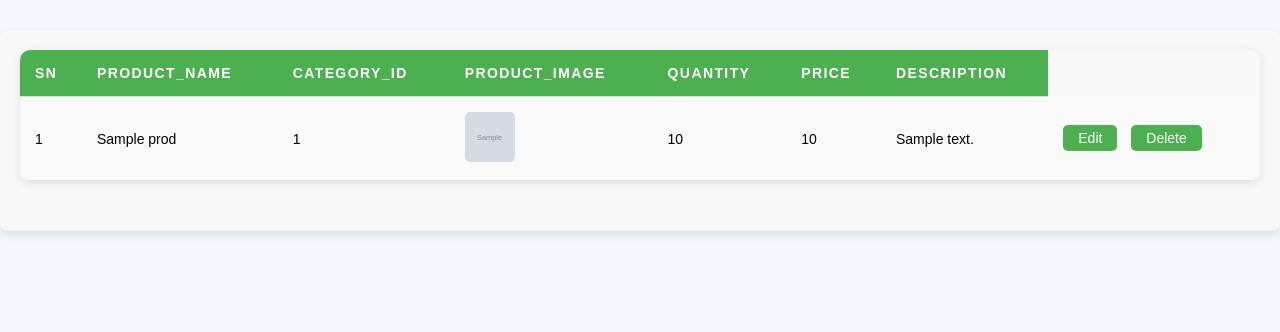
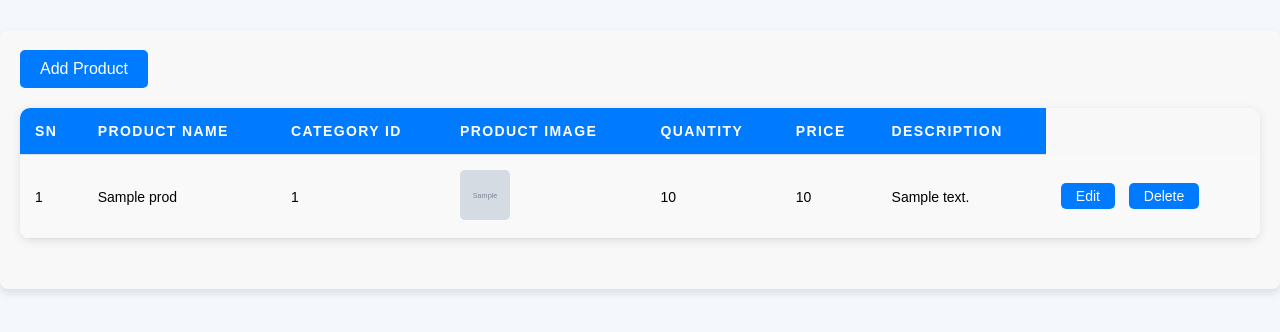
Before and after one commit to magarbarsha/smartTech-Hub, a PHP site: page /productDisplay.php in a window 1280 px wide. Shown: the part 54-386 px from the top of the page. Run offline with PHP 8.4, Linux system fonts and the light colour scheme; tables that the repository leaves empty or names only in its code hold one stand-in row (values such as "Sample post"); grey boxes marked "Sample" are stand-in pictures.

Commit message:
makes changes

```diff
--- a/admin/adminsidenav.php
+++ b/admin/adminsidenav.php
@@ -22,7 +22,7 @@
         <div class="links">
             <a href="#"><i class="fa-solid fa-gauge"></i> Dashboard</a>
             <a href="categorydisplay.php"><i class="fa-solid fa-box"></i> Add category</a>
-            <a href="productAdd.php"><i class="fa-regular fa-user"></i> Product Management</a>
+            <a href="productDisplay.php"><i class="fa-regular fa-user"></i> Product Management</a>
             <a href="#"><i class="fa-solid fa-cart-arrow-down"></i> Order Management</a>
             <a href="#"><i class="fa-solid fa-chart-line"></i> Sales</a>
             <a href="#"><i class="fa-regular fa-comments"></i> Feedback</a>
--- a/admin/productDisplay.php
+++ b/admin/productDisplay.php
@@ -10,56 +10,54 @@
     <link rel="stylesheet" href="https://cdnjs.cloudflare.com/ajax/libs/font-awesome/6.7.2/css/all.min.css"/>
     <link rel="stylesheet" href="../assets/css/dashboard_style.css">
     <link rel="stylesheet" href="../assets/css/productdisplay.css">
-
 </head>
 <body>
-
 
    <?php include './adminsidenav.php' ?>
 
     <!-- Dashboard Content Section (Cards) -->
     <div class="dashboard-content">
+        <!-- Add Product Button -->
+        <a href="productadd.php" class="add-product-btn">Add Product</a>
+
         <table>
             <tr>
                 <th>SN</th>
-        <th>product_name</th>
-        <th>category_id</th>
-        <th>product_image</th>
-        <th>quantity</th>
-        <th>price</th>
-        <th>description</th>
+                <th>Product Name</th>
+                <th>Category ID</th>
+                <th>Product Image</th>
+                <th>Quantity</th>
+                <th>Price</th>
+                <th>Description</th>
             </tr>
             <?php
-        $sql="SELECT * FROM prod";
-        $res=mysqli_query($conn,$sql);
+            $sql = "SELECT * FROM prod";
+            $res = mysqli_query($conn, $sql);
 
+            $num = mysqli_num_rows($res);
+            $counter = 0;
 
-
-$num=mysqli_num_rows($res);
-$counter=0;
-//display the rows returned by the sql query
-if($num > 0){
- while($row=mysqli_fetch_assoc($res)){
+            // Display the rows returned by the SQL query
+            if ($num > 0) {
+                while ($row = mysqli_fetch_assoc($res)) {
             ?>
             <tr>
                 <td><?php echo ++$counter ?></td>
                 <td><?php echo $row['product_name'] ?></td>
                 <td><?php echo $row['category_id'] ?></td>
-    <td><img src="<?php echo '../uploads/'.$row['product_image']?>"/></td>
+                <td><img src="<?php echo '../uploads/'.$row['product_image'] ?>" alt="Product Image"/></td>
                 <td><?php echo $row['quantity'] ?></td>
                 <td><?php echo $row['price'] ?></td>
                 <td><?php echo $row['description'] ?></td>
-
-
-
                 <td><a href="./productedit.php?id=<?php echo $row['id'] ?>">Edit</a>
-
                     <a href="./productdelete.php?id=<?php echo $row['id'] ?>">Delete</a>
                 </td>
             </tr>
- <?php }
+            <?php
+                }
             }
             ?>
+        </table>
     </div>
 
  <script src="../assets/js/dashboard_script.js"></script>
--- a/assets/css/productdisplay.css
+++ b/assets/css/productdisplay.css
@@ -22,7 +22,7 @@ table th, table td {
 }
 
 table th {
-    background-color: #4CAF50;
+    background-color: #007bff;
     color: white;
     text-transform: uppercase;
     letter-spacing: 0.1em;
@@ -54,7 +54,7 @@ td a {
     padding: 5px 15px;
     margin-right: 10px;
     color: #fff;
-    background-color: #4CAF50;
+    background-color: #007bff;
     text-decoration: none;
     border-radius: 5px;
     font-size: 14px;
@@ -62,11 +62,11 @@ td a {
 }
 
 td a:hover {
-    background-color: #45a049;
+    background-color: #007bff;
 }
 
 td a:active {
-    background-color: #3e8e41;
+    background-color: #007bff;
 }
 
 td a.delete {
@@ -111,3 +111,17 @@ td a.delete:hover {
         font-size: 12px;
     }
 }
+.add-product-btn {
+    display: inline-block;
+    padding: 10px 20px;
+    background-color: #007bff;
+    color: white;
+    text-decoration: none;
+    border-radius: 5px;
+    margin-bottom: 20px;
+    font-size: 16px;
+}
+
+.add-product-btn:hover {
+    background-color: #007bff;
+}
```
Also changed, not shown: 1 other file. Lines whose indentation alone changed are shown as unchanged.
